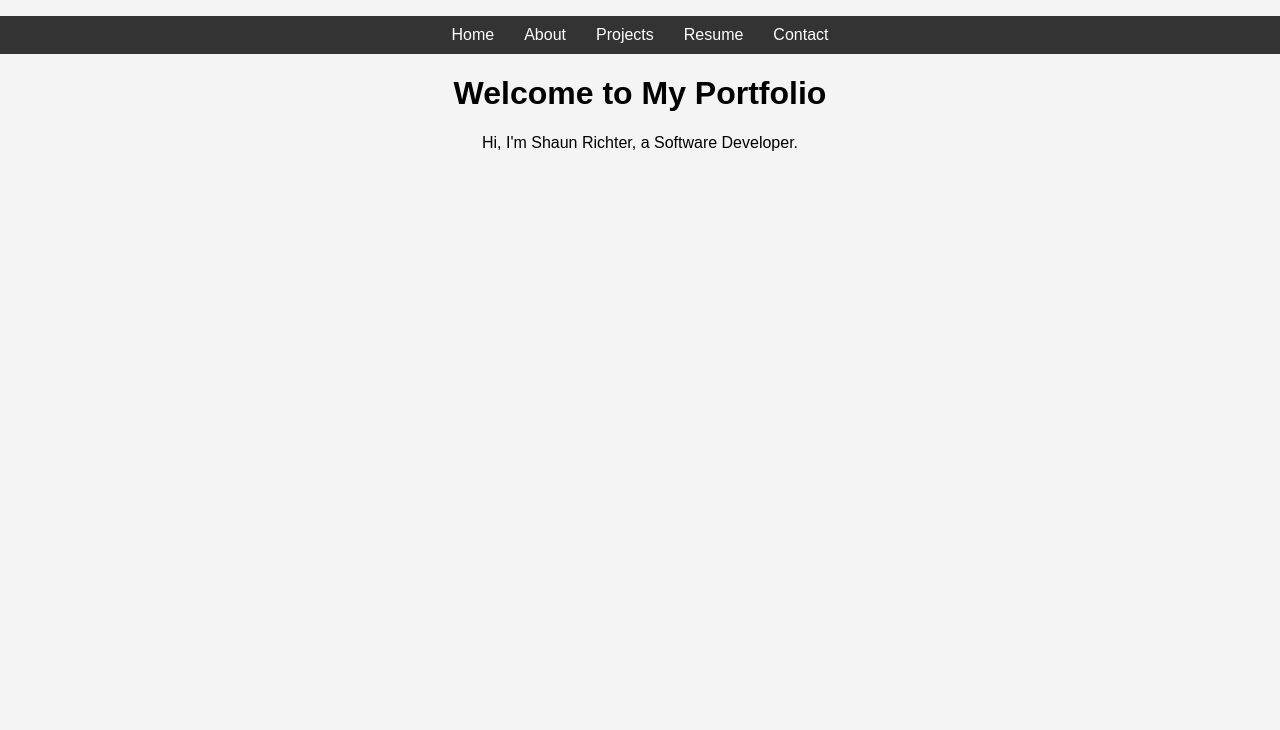
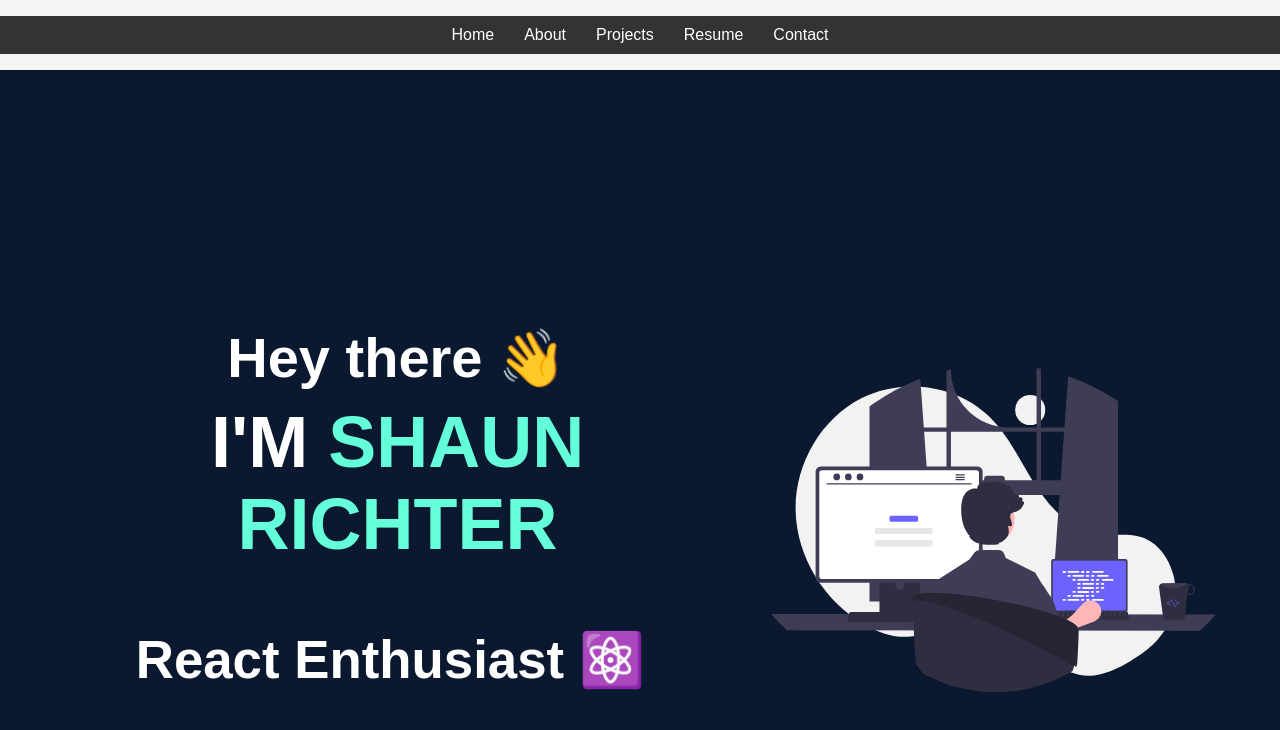
Before and after one commit to ShaunRichter/Personal-Website, a React (Create React App) app: page / in a window 1280 px wide. Shown: the top 730 px of the page. Built offline with nearby package versions, Linux system fonts and the light colour scheme.

Commit message:
Updated home page, still styling improvements to be made

```diff
--- a/src/pages/Home.js
+++ b/src/pages/Home.js
@@ -1,11 +1,36 @@
 import React from "react";
+import homeLogo from "../assets/software-engineer.svg";
+import Type from "../components/Type";
+import "../styles/Home.css";
 
 const Home = () => {
   return (
-    <div>
-      <h1>Welcome to My Portfolio</h1>
-      <p>Hi, I'm Shaun Richter, a Software Developer.</p>
-    </div>
+    <section className="home-section" id="home">
+      <div className="home-content">
+        {/* ---------- LEFT SIDE: Text ------------------------------------- */}
+        <div className="home-left">
+          <h1 className="greeting">
+            Hey there{" "}
+            <span className="wave" role="img" aria-label="wave">
+              👋
+            </span>
+          </h1>
+
+          <h1 className="name-heading">
+            I'M<strong className="main-name"> SHAUN RICHTER</strong>
+          </h1>
+
+          <div className="typewriter">
+            <Type />
+          </div>
+        </div>
+
+        {/* ---------- RIGHT SIDE: Image ----------------------------------- */}
+        <div className="home-image">
+          <img src={homeLogo} alt="Software Engineer" />
+        </div>
+      </div>
+    </section>
   );
 };
 
--- /dev/null
+++ b/src/styles/Home.css
@@ -0,0 +1,105 @@
+/* ---------------- SECTION ------------------------------------------------ */
+.home-section {
+  min-height: 100vh;
+  background: #0a192f;
+  color: #fff;
+  display: flex;
+  align-items: center;
+  justify-content: center;
+  padding: 60px 5vw;
+  overflow-x: hidden; /* Prevent horizontal scroll */
+}
+
+/* ---------------- GRID CONTAINER ---------------------------------------- */
+.home-content {
+  display: grid;
+  grid-template-columns: 3fr 2fr; /* 3/5 left (text), 2/5 right (image) */
+  gap: 40px;
+  width: 100%;
+  max-width: 1200px;
+  align-items: center;
+}
+
+/* ---------------- LEFT CONTENT ------------------------------------------ */
+.home-left {
+  display: flex;
+  flex-direction: column;
+  justify-content: center;
+  min-width: 0; /* Prevent overflow */
+}
+
+.greeting {
+  font-size: 3.5rem;
+  margin: 0;
+  white-space: normal;
+}
+
+.name-heading {
+  font-size: 4.5rem;
+  margin: 10px 0 0;
+  white-space: normal;
+}
+
+.typewriter {
+  margin-top: 20px;
+  font-size: 2.2rem;
+  white-space: normal;
+}
+
+/* ---------------- RIGHT CONTENT ----------------------------------------- */
+.home-image {
+  display: flex;
+  justify-content: center;
+  align-items: center;
+  overflow: hidden;
+}
+
+.home-image img {
+  max-height: 600px;
+  width: 100%;
+  max-width: 100%;
+  height: auto;
+  object-fit: contain;
+}
+
+/* ---------------- ACCENTS & ANIMATIONS ---------------------------------- */
+.main-name {
+  color: #64ffda;
+}
+
+.wave {
+  display: inline-block;
+  animation: wave-animation 2.5s infinite;
+  transform-origin: 70% 70%;
+}
+
+@keyframes wave-animation {
+  0% { transform: rotate(0deg); }
+  15% { transform: rotate(14deg); }
+  30% { transform: rotate(-8deg); }
+  40% { transform: rotate(14deg); }
+  50% { transform: rotate(-4deg); }
+  60% { transform: rotate(10deg); }
+  70% { transform: rotate(0deg); }
+  100% { transform: rotate(0deg); }
+}
+
+/* ---------------- RESPONSIVE STACKING ----------------------------------- */
+@media (max-width: 768px) {
+  .home-content {
+    grid-template-columns: 1fr;
+    text-align: center;
+  }
+
+  .home-left {
+    align-items: center;
+  }
+
+  .home-image {
+    margin-top: 30px;
+  }
+
+  .home-image img {
+    max-height: 400px;
+  }
+}
```
